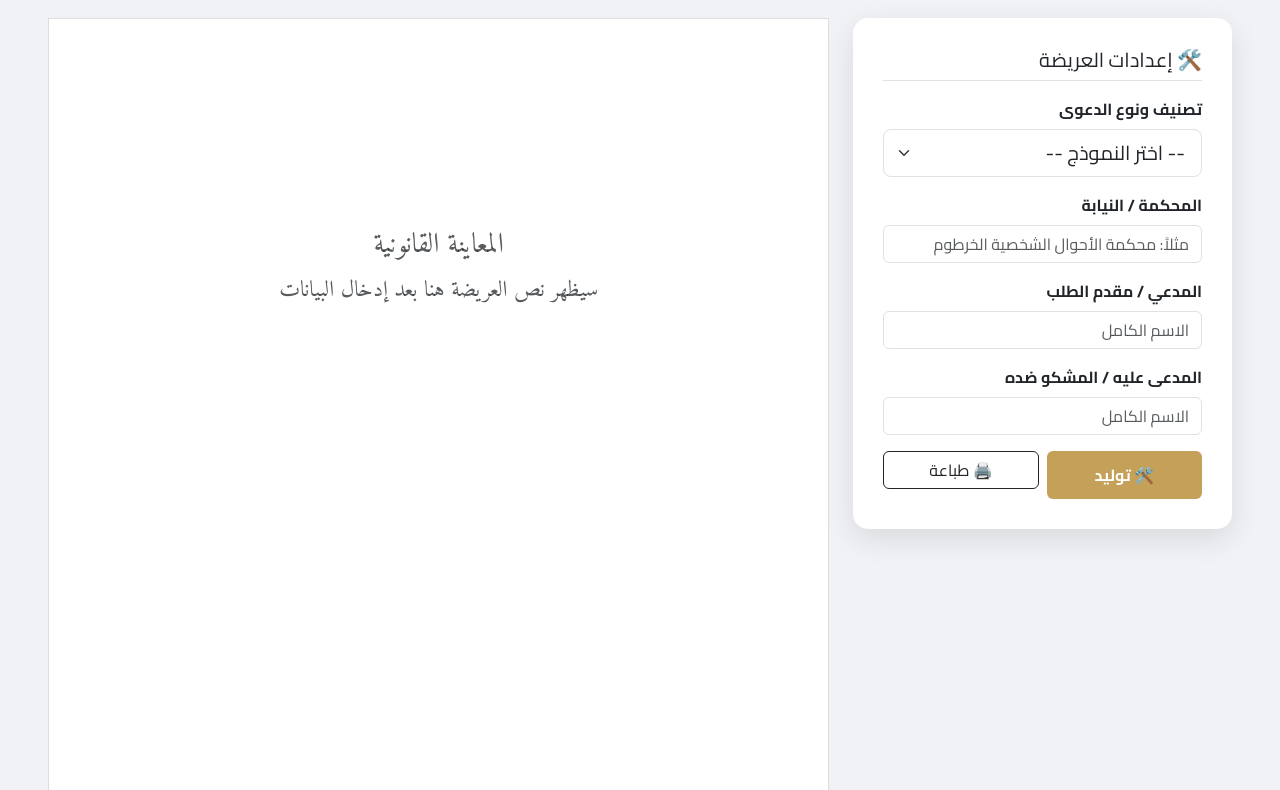
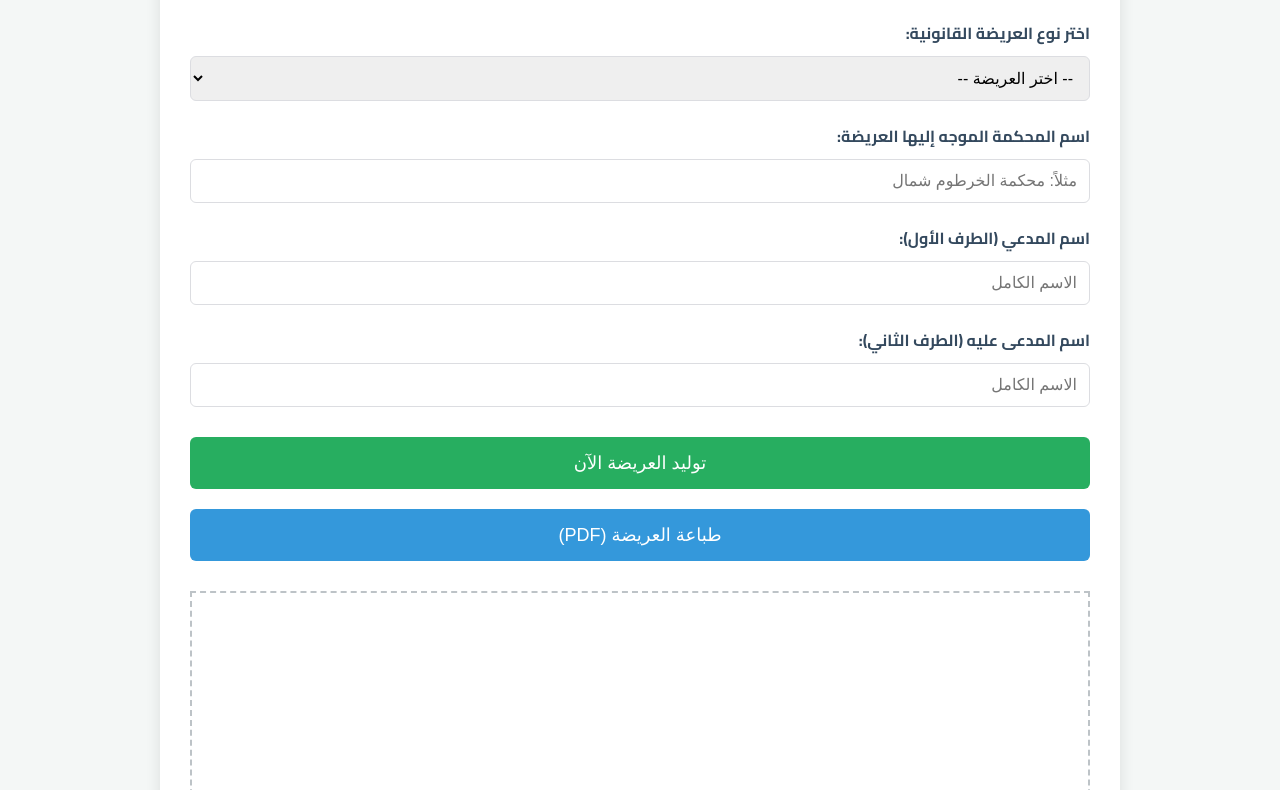
Before and after one commit to meelawfirm1-lang/Logo, a plain HTML site: page index.html in a window 1280 px wide. Shown: the part 147-937 px from the top of the page. Drawn offline with nearby package versions, Linux system fonts and the light colour scheme; files whose address does not match are found by name.

Commit message:
Update index.html

```diff
--- a/index.html
+++ b/index.html
@@ -3,128 +3,97 @@
 <head>
     <meta charset="UTF-8">
     <meta name="viewport" content="width=device-width, initial-scale=1.0">
-    <title>منصة الصياغة القانونية المتكاملة - السودان</title>
-    <link href="https://cdn.jsdelivr.net/npm/bootstrap@5.3.0/dist/css/bootstrap.rtl.min.css" rel="stylesheet">
+    <title>نظام صياغة العرائض القانونية - السودان</title>
     <link href="https://fonts.googleapis.com/css2?family=Amiri:wght@400;700&family=Cairo:wght@400;700&display=swap" rel="stylesheet">
     <style>
-        :root { --legal-blue: #1a2a44; --legal-gold: #c5a059; }
-        body { font-family: 'Cairo', sans-serif; background-color: #f0f2f5; }
-        .header-bar { background: var(--legal-blue); color: white; padding: 20px 0; border-bottom: 5px solid var(--legal-gold); }
-        .main-card { background: white; border-radius: 15px; box-shadow: 0 10px 30px rgba(0,0,0,0.1); padding: 30px; }
-        .btn-generate { background: var(--legal-gold); color: white; border: none; font-weight: bold; transition: 0.3s; padding: 12px; }
-        .btn-generate:hover { background: #a38446; transform: scale(1.02); }
-        #petitionOutput {
-            background: white;
-            min-height: 1000px;
-            padding: 60px;
-            font-family: 'Amiri', serif;
-            font-size: 1.4rem;
-            line-height: 1.8;
-            color: #000;
-            border: 1px solid #ddd;
-        }
-        @media print {
-            .no-print { display: none !important; }
-            #petitionOutput { border: none; padding: 0; }
-            body { background: white; }
-        }
+        body { font-family: 'Cairo', sans-serif; background-color: #f4f7f6; margin: 0; padding: 20px; }
+        .container { max-width: 900px; margin: auto; background: #fff; padding: 30px; border-radius: 12px; box-shadow: 0 4px 15px rgba(0,0,0,0.1); }
+        h1 { text-align: center; color: #2c3e50; border-bottom: 2px solid #3498db; padding-bottom: 10px; }
+        .form-group { margin-bottom: 20px; }
+        label { display: block; margin-bottom: 8px; font-weight: bold; color: #34495e; }
+        select, input { width: 100%; padding: 12px; border: 1px solid #dcdde1; border-radius: 6px; font-size: 16px; box-sizing: border-box; }
+        button { width: 100%; padding: 15px; background: #27ae60; color: white; border: none; border-radius: 6px; font-size: 18px; cursor: pointer; transition: 0.3s; margin-top: 10px; }
+        button:hover { background: #219150; }
+        #petitionOutput { margin-top: 30px; border: 2px dashed #bdc3c7; padding: 20px; min-height: 200px; background: #fff; }
+        .print-btn { background: #3498db; margin-top: 20px; }
+        @media print { .no-print { display: none; } body { padding: 0; } .container { box-shadow: none; max-width: 100%; } }
     </style>
 </head>
 <body>
 
-<header class="header-bar text-center no-print mb-4">
 <div class="container">
-        <h1>⚖️ المكتب القانوني الرقمي</h1>
-        <p>نظام توليد العرائض الآلي (مدني - جنائي - أحوال شخصية)</p>
-    </div>
-</header>
+    <h1 class="no-print">المحامي الذكي - صياغة العرائض</h1>
 
-<div class="container-fluid px-5">
-    <div class="row">
-        <div class="col-lg-4 no-print">
-            <div class="main-card mb-4">
-                <h5 class="border-bottom pb-2 mb-3">🛠️ إعدادات العريضة</h5>
+    <div class="no-print">
+        <div class="form-group">
+            <label>اختر نوع العريضة القانونية:</label>
+            <select id="petitionType" onchange="updateLabels()">
+                <option value="">-- اختر العريضة --</option>
 
-                <div class="mb-3">
-                    <label class="form-label fw-bold">تصنيف ونوع الدعوى</label>
-                    <select id="petitionType" class="form-select form-select-lg" onchange="updateLabels()">
-                        <option value="">-- اختر النموذج --</option>
-
-                        <optgroup label="🚨 القسم الجنائي">
-                            <option value="crim_1">عريضة فتح بلاغ جنائي</option>
-                            <option value="crim_2">طلب إطلاق سراح بالضمان</option>
+                <optgroup label="🏠 إخلاءات وإيجارات (مدني)">
+                    <option value="civ_nuisance">إخلاء (إزعاج/آداب)</option>
+                    <option value="civ_sublease">إخلاء (إيجار من باطن)</option>
+                    <option value="civ_alteration">إخلاء (تغييرات جوهرية)</option>
+                    <option value="civ_new_owner">إخلاء (للمالك الجديد)</option>
+                    <option value="civ_urgent_need">إخلاء (حوجة ماسة)</option>
+                    <option value="civ_failure_pay">إخلاء (فشل سداد)</option>
+                    <option value="civ_judgment_end">إخلاء (انتهاء إجارة حكمية)</option>
                 </optgroup>
 
-                        <optgroup label="🏢 القسم المدني">
-                            <option value="civ_1">دعوى مطالبة مالية</option>
-                            <option value="civ_2">دعوى إخلاء عقار</option>
-                            <option value="civ_3">دعوى تعويض عن ضرر</option>
+                <optgroup label="💰 مطالبات مالية ومدنية">
+                    <option value="civ_money_1">مطالبة مالية (بضاعة)</option>
+                    <option value="civ_money_2">مطالبة مالية (ديون)</option>
+                    <option value="civ_fair_rent">دعوى أجرة مثل</option>
+                    <option value="civ_partnership">فض شراكة</option>
+                    <option value="civ_sale_confirm">إثبات بيع وعقار</option>
+                    <option value="civ_possession">إثبات حيازة</option>
+                    <option value="civ_easement">حق الارتفاق (نوافذ/ضرر)</option>
                 </optgroup>
 
-                        <optgroup label="💰 نفقات وأموال (أحوال شخصية)">
-                            <option value="fam_n_wife">نفقة زوجية (سابقة ومستمرة)</option>
-                            <option value="fam_n_kids">نفقة بنوة (أولاد)</option>
-                            <option value="fam_n_increase">زيادة نفقة بنوة</option>
-                            <option value="fam_n_parents">نفقة أبوة (بر والدين)</option>
-                            <option value="fam_n_siblings">نفقة إخوة</option>
-                            <option value="fam_n_waiting">نفقة عدة ومتعة</option>
-                            <option value="fam_m_dowry">مطالبة بمؤخر صداق</option>
-                            <option value="fam_m_engagement">رد مال خطبة (شبكة وهدايا)</option>
-                            <option value="fam_m_gold">استرداد مصاغ ذهبي</option>
-                            <option value="fam_m_furniture">دعوى أمتعة منزلية</option>
+                <optgroup label="💼 قضايا العمل">
+                    <option value="civ_labour">دعوى عمل (فصل ومستحقات)</option>
                 </optgroup>
 
-                        <optgroup label="🛡️ حضانة ونسب وسفر">
-                            <option value="fam_h_travel">إذن سفر بالمحضون</option>
+                <optgroup label="💍 الأحوال الشخصية (أسرة)">
+                    <option value="fam_n_wife">نفقة زوجية</option>
+                    <option value="fam_n_kids">نفقة بنوة</option>
+                    <option value="fam_z_harm">طلاق للضرر</option>
+                    <option value="fam_z_khula">طلاق للفدية (خلع)</option>
+                    <option value="fam_z_obey">دعوى طاعة</option>
+                    <option value="fam_m_gold">استرداد ذهب</option>
+                    <option value="fam_m_furniture">أمتعة منزلية</option>
+                    <option value="fam_h_travel">إذن سفر بمحضون</option>
+                    <option value="fam_z_marry">إذن زواج (عضل)</option>
                     <option value="fam_h_origin">إثبات نسب</option>
-                            <option value="fam_h_view">رؤية واصطحاب محضون</option>
                 </optgroup>
 
-                        <optgroup label="💍 الزواج والطلاق والطاعة">
-                            <option value="fam_z_marry_perm">مادة إذن زواج (عضل ولي)</option>
-                            <option value="fam_z_foreign">مادة إذن زواج من أجنبي</option>
-                            <option value="fam_z_confirm">مادة تصادق على زواج</option>
-                            <option value="fam_z_obey">دعوى طاعة</option>
-                            <option value="fam_z_divorce">إثبات طلاق (مصادقة)</option>
+                <optgroup label="⚖️ القضايا الجنائية">
+                    <option value="crim_1">فتح بلاغ جنائي</option>
+                    <option value="crim_2">طلب ضمانة</option>
                 </optgroup>
             </select>
         </div>
 
-                <div class="mb-3">
-                    <label class="form-label fw-bold">المحكمة / النيابة</label>
-                    <input type="text" id="courtName" class="form-control" placeholder="مثلاً: محكمة الأحوال الشخصية الخرطوم">
+        <div class="form-group">
+            <label id="courtLabel">اسم المحكمة الموجه إليها العريضة:</label>
+            <input type="text" id="courtName" placeholder="مثلاً: محكمة الخرطوم شمال">
         </div>
 
-                <div class="mb-3">
-                    <label id="p1Label" class="form-label fw-bold">المدعي / مقدم الطلب</label>
-                    <input type="text" id="party1" class="form-control" placeholder="الاسم الكامل">
+        <div class="form-group">
+            <label id="p1Label">اسم المدعي (الطرف الأول):</label>
+            <input type="text" id="party1" placeholder="الاسم الكامل">
         </div>
 
-                <div class="mb-3">
-                    <label id="p2Label" class="form-label fw-bold">المدعى عليه / المشكو ضده</label>
-                    <input type="text" id="party2" class="form-control" placeholder="الاسم الكامل">
+        <div class="form-group">
+            <label id="p2Label">اسم المدعى عليه (الطرف الثاني):</label>
+            <input type="text" id="party2" placeholder="الاسم الكامل">
         </div>
 
-                <div class="row g-2">
-                    <div class="col-6">
-                        <button class="btn btn-generate w-100" onclick="generatePetition()">🛠️ توليد</button>
-                    </div>
-                    <div class="col-6">
-                        <button class="btn btn-outline-dark w-100" onclick="window.print()">🖨️ طباعة</button>
-                    </div>
-                </div>
-            </div>
+        <button onclick="generatePetition()">توليد العريضة الآن</button>
+        <button class="print-btn" onclick="window.print()">طباعة العريضة (PDF)</button>
     </div>
 
-        <div class="col-lg-8">
-            <div id="petitionOutput">
-                <div class="text-center text-muted" style="margin-top: 150px;">
-                    <h3>المعاينة القانونية</h3>
-                    <p>سيظهر نص العريضة هنا بعد إدخال البيانات</p>
-                </div>
-            </div>
-        </div>
-    </div>
+    <div id="petitionOutput"></div>
 </div>
 
 <script src="assets/app.js"></script>
```
Lines whose indentation alone changed are shown as unchanged.
